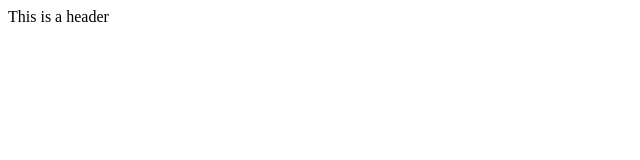
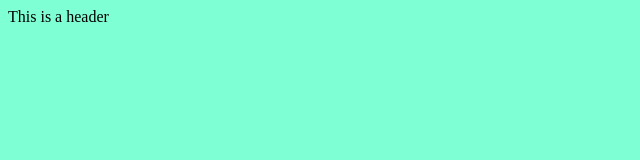
Before and after one commit to PatZhang0214/PatZhang0214.github.io, a plain HTML site: page index.html in a window 1280 px wide. Shown: the whole page, without its empty margins (0-640 px from the left). Drawn offline with Linux system fonts and the light colour scheme.

Commit message:
added css file

```diff
--- /dev/null
+++ b/index.css
@@ -0,0 +1,4 @@
+html {
+
+    background-color: aquamarine;
+}
--- a/index.html
+++ b/index.html
@@ -1,6 +1,11 @@
 <!DOCTYPE html>
 
 <html>
+
+<head>
+    <link rel="stylesheet" href="index.css">
+</head>
+
     <title>
         Testing
     </title>
```
